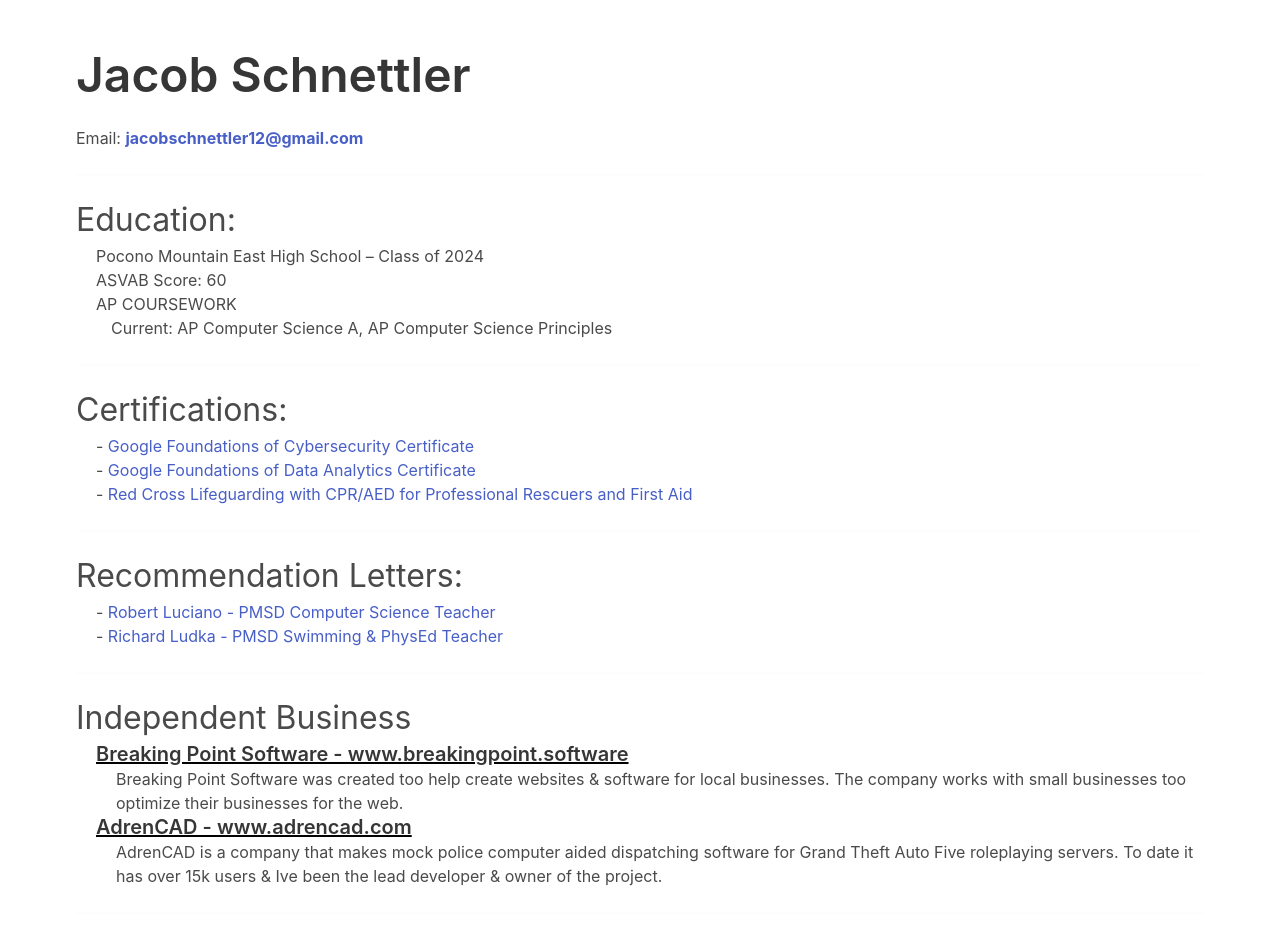
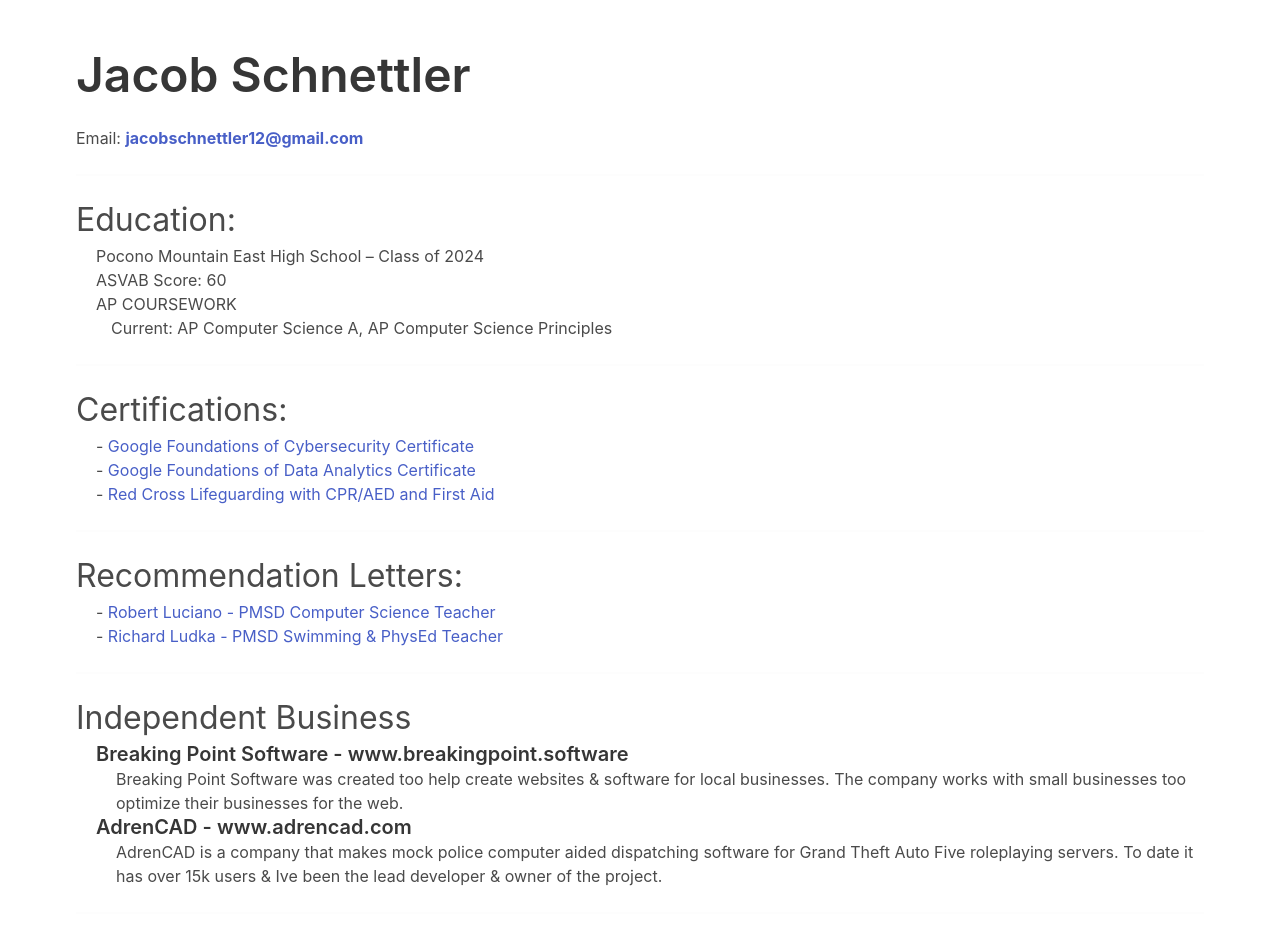
Before and after one commit to AdrenWRLD/personal-portfolio, a React (Create React App) app: page /resume in a window 1280 px wide. Shown: the top 942 px of the page. Built offline with nearby package versions, Linux system fonts and the light colour scheme.

Commit message:
portfolio updates

```diff
--- a/src/pages/resume.jsx
+++ b/src/pages/resume.jsx
@@ -77,8 +77,7 @@
 								href='/certifications/red_cross.pdf'
 								target='_blank'
 							>
-								Red Cross Lifeguarding with CPR/AED for
-								Professional Rescuers and First Aid
+								Red Cross Lifeguarding with CPR/AED and First Aid
 							</a>
 						</li>
 					</ul>
@@ -110,7 +109,7 @@
 					</h2>
 					<div style={{ paddingLeft: '20px' }}>
 						<div>
-							<a href="https://breakingpoint.software" target="_blank" style={{ textDecoration: 'underline' }}>
+							<a href="https://breakingpoint.software" target="_blank" style={{ textDecoration: 'none' }}>
 								<h3 className='subtitle is-5 mb-0'>
 									<strong>Breaking Point Software - www.breakingpoint.software</strong>
 								</h3>
@@ -118,7 +117,7 @@
 							<p style={{ paddingLeft: '20px' }}>Breaking Point Software was created too help create websites & software for local businesses. The company works with small businesses too optimize their businesses for the web.</p>
 						</div>
 						<div>
-							<a href="https://adrencad.com" target="_blank" style={{ textDecoration: 'underline' }}>
+							<a href="https://adrencad.com" target="_blank" style={{ textDecoration: 'none' }}>
 								<h3 className='subtitle is-5 mb-0'>
 									<strong>AdrenCAD - www.adrencad.com</strong>
 								</h3>
@@ -129,7 +128,7 @@
 
 					<hr />
 
-					<h2 className='subtitle is-3 text-focus-in3 mb-1'>
+					{/* <h2 className='subtitle is-3 text-focus-in3 mb-1'>
 						School Projects
 					</h2>
 
@@ -154,7 +153,7 @@
 						].map((item => <li>- {item.name}</li>))}
 					</ul>
 
-					<hr />
+					<hr /> */}
 
 					<h2 className='subtitle is-3 text-focus-in4' style={{ marginBottom: "0", paddingBottom: '0', paddingBottom: '15px' }}>
 						Work Experience:
```
